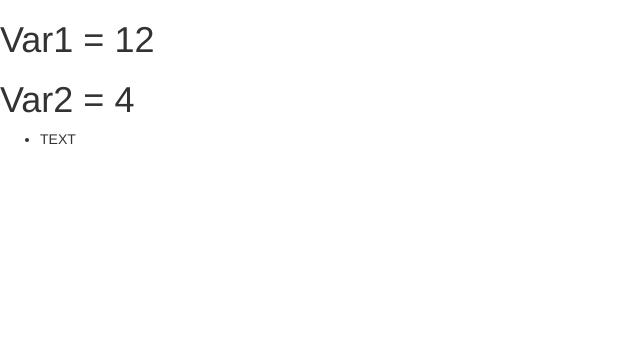
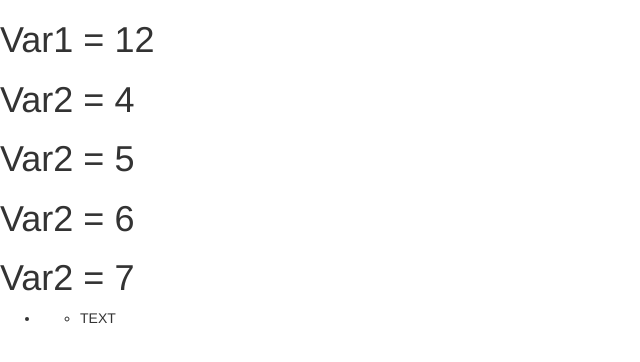
Before and after one commit to LborV/gedyx, a plain HTML site: page client/index.html in a window 1280 px wide. Shown: the whole page, without its empty margins (0-640 px from the left). Drawn offline with Linux system fonts and the light colour scheme.

Commit message:
partly fixed html parser with for loop in for loop

```diff
--- a/client/js/controllers/welcomeController.js
+++ b/client/js/controllers/welcomeController.js
@@ -4,7 +4,7 @@ var welcomeController = new Controller({
 
 welcomeController.var1 = 12
 welcomeController.var2 = function() {return 2*2}
-welcomeController.arr = [1, 2, 3]
+welcomeController.arr = ['a', 'b', 'c'];
 welcomeController.isTitle = true
 
 welcomeController.loadView('./views/welcome/welcome.html');
--- a/client/kernel/controller.js
+++ b/client/kernel/controller.js
@@ -228,25 +228,30 @@ class Controller {
     }
 
     //Find variables in not compiled doc
-    compileFind(str, defineVar = undefined) {
-        if(defineVar !== undefined) {
-            window[defineVar[0]] = defineVar[1];
+    compileFind(str) {
+        let forLoops = [...str.matchAll(/\{f/g)];
+        if(forLoops.length) {
+            forLoops.reverse().forEach(i => {
+                str = this.replaceForLoops(str, i.index+2);
+            });
+
+            return this.compileFind(str);
         }
 
-        for(let i = 0; i < str.length; i++) {
-            let start = null;
-            if(str[i] == '{') {
-                if(str[i+1] == '{') {
-                    start = i + 2;
-                    return this.compileFind(this.replaceVariables(str, start));
-                } else if(str[i+1] == 'f') {
-                    start = i +2;
-                    return this.compileFind(this.replaceForLoops(str, start));
-                } else if(str[i+1] == 'i') {
-                    start = i + 2;
-                    return this.compileFind(this.replaceIf(str, start));
-                }
-            }
+        let ifs = [...str.matchAll(/\{i/g)];
+        if(ifs.length) {
+            ifs.forEach(i => {
+                str = this.replaceIf(str, i.index+2);
+            });
+
+            return this.compileFind(str);
+        }
+
+        let variables = [...str.matchAll(/\{\{/g)];
+        if(variables.length) {
+            variables.forEach(i => {
+                str = this.compileFind( this.replaceVariables(str, i.index+2));
+            });
         }
 
         return str;
@@ -295,12 +300,12 @@ class Controller {
                 if(typeof givenArr === 'object') {
                     let keys = Object.keys(givenArr);
                     keys.forEach(key => {
-                        // givenArr[key] = {
-                        //     'key': key,
-                        //     'val': givenArr[key]
-                        // };
-
-                        result += this.compileFind(arr[2], [arr[1], givenArr[key]]);
+                        let i = [...arr[2].matchAll(/\{\{/g)];
+                        if(i.length) {
+                            result += this.replaceVariables(arr[2], i[0].index+2, givenArr[key]);
+                        } else {
+                            result += arr[2];
+                        }
                     });
                 }
 
@@ -312,10 +317,14 @@ class Controller {
     }
 
     //Replace variables
-    replaceVariables(str, start) {
+    replaceVariables(str, start, value = undefined) {
         for(let end = start; end < str.length; end++) {
             if(str[end] == '}' && str[end+1] == '}') {
-                return str.substring(0, start-2) + eval(str.substring(start, end)) + str.substring(end+2, str.length);
+                if(value === undefined) {
+                    return str.substring(0, start-2) + eval(str.substring(start, end)) + str.substring(end+2, str.length);
+                } else {
+                    return str.substring(0, start-2) + value + str.substring(end+2, str.length);
+                }
             }
         }
 
--- a/client/views/welcome/welcome.html
+++ b/client/views/welcome/welcome.html
@@ -1,13 +1,29 @@
 <h1>Var1 = {{welcomeController.var1}}</h1>
 <h1>Var2 = {{welcomeController.var2()}}</h1>
+<h1>Var2 = {{welcomeController.var2()+1}}</h1>
+<h1>Var2 = {{welcomeController.var2()+2}}</h1>
+<h1>Var2 = {{welcomeController.var2()+3}}</h1>
 
 
 <ul>
     {f:welcomeController.arr:el:
-        <li>{{el}}</li>
+        <li>
+            <ol>
+                {f:welcomeController.arr:el:
+                    <li>{{el}}</li>
+                :!}
+            </ol>
+        </li>
     :!}
 </ul>
 
+<hr>
+
+<ul>
+    {f:welcomeController.arr:el:
+        <li>test</li>
+    :!}
+</ul>
 
 {i:welcomeController.isTitle:
     <h1>True</h1>
```
